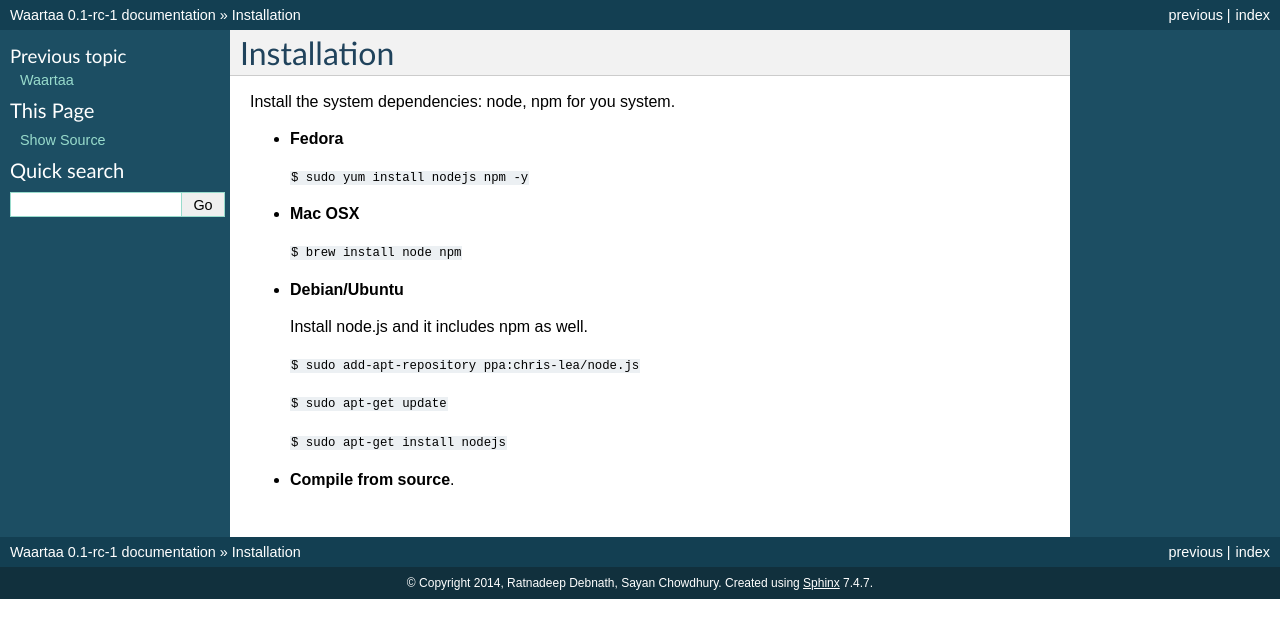
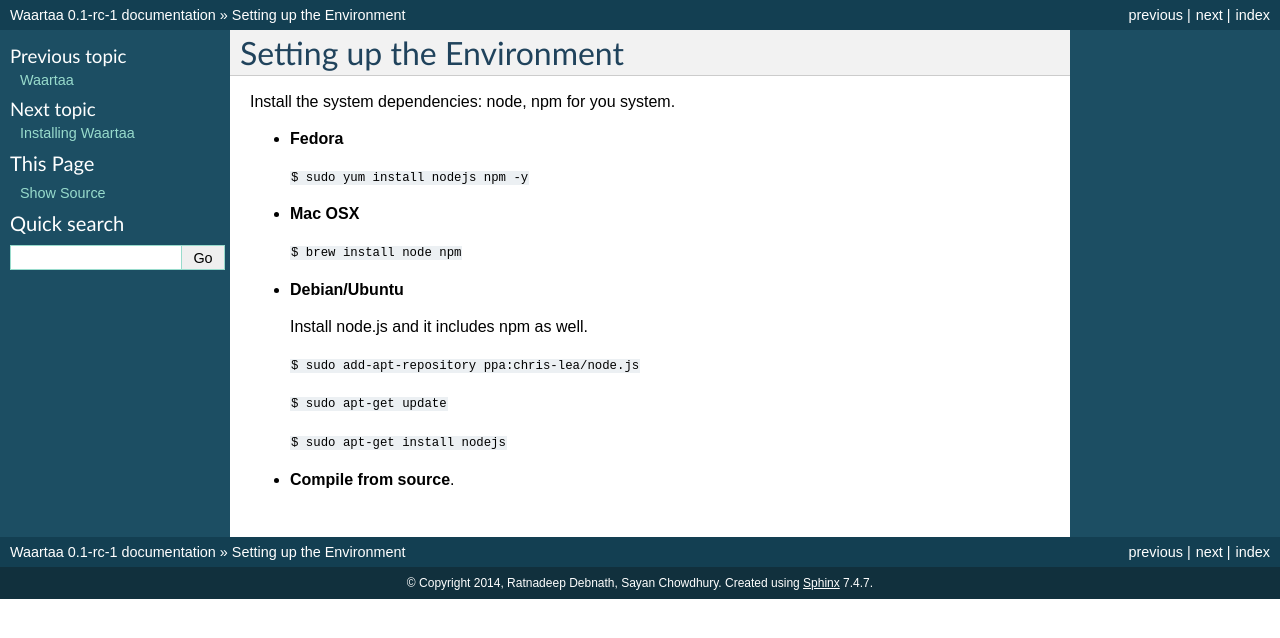
Before and after one commit to waartaa/waartaa, a Sphinx documentation site: the page built from docs/source/setting_up_the_environment.rst, in a window 1280 px wide. Shown: the top 638 px of the page. Built offline with Sphinx 7.4.7, drawn with Linux system fonts in a browser that asks for light colours.

```diff
--- a/docs/source/index.rst
+++ b/docs/source/index.rst
@@ -11,4 +11,5 @@
 .. toctree::
    :maxdepth: 2
 
-   installation
+   setting_up_the_environment
+   installing_waartaa
--- a/docs/source/installation.rst
+++ b/docs/source/setting_up_the_environment.rst
@@ -1,5 +1,5 @@
-Installation
-============
+Setting up the Environment
+==========================
 
 Install the system dependencies: node, npm for you system.
 
```
Also changed, not shown: docs/source/installing_waartaa.rst (added, +24 -0 lines).
